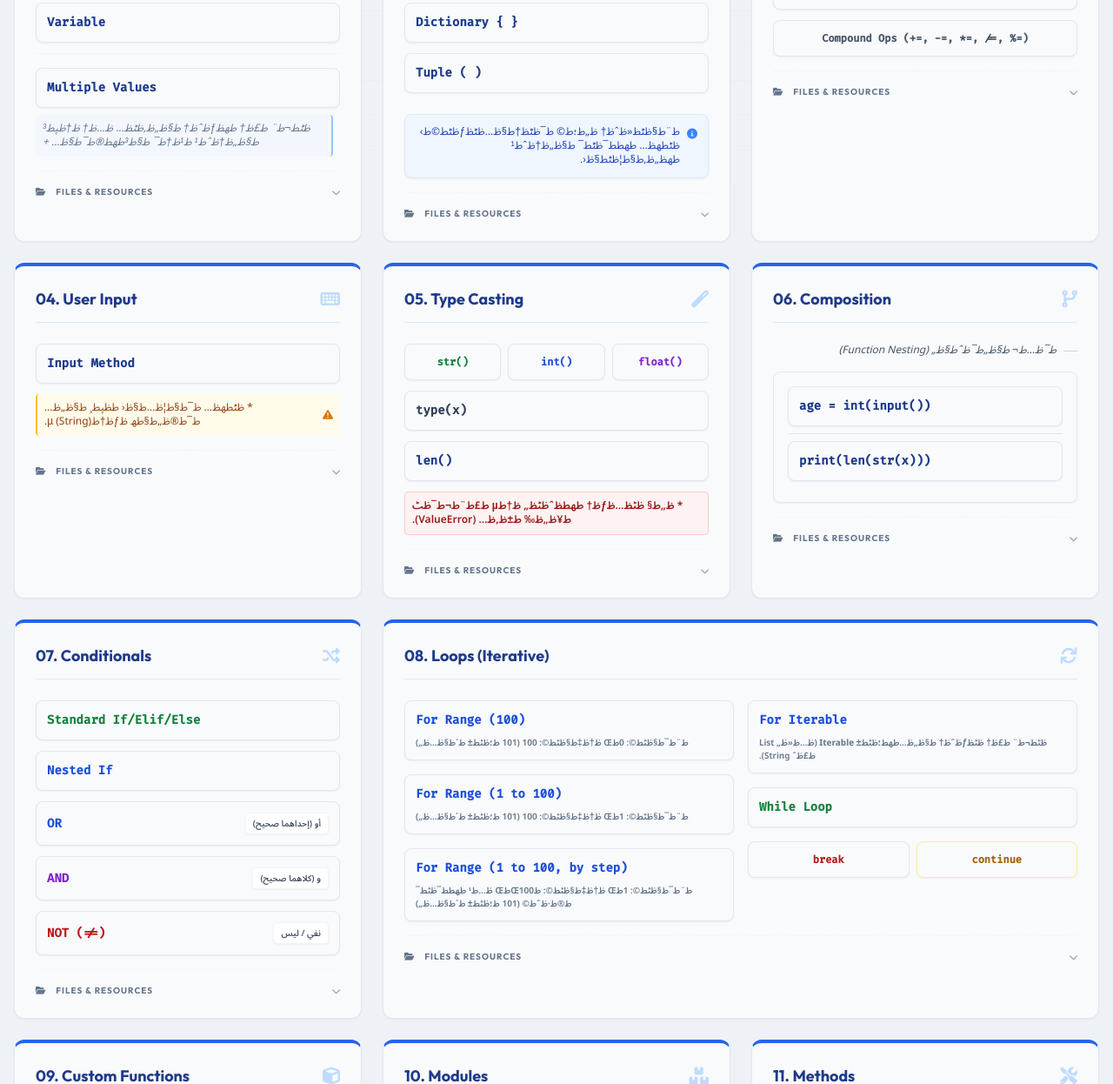
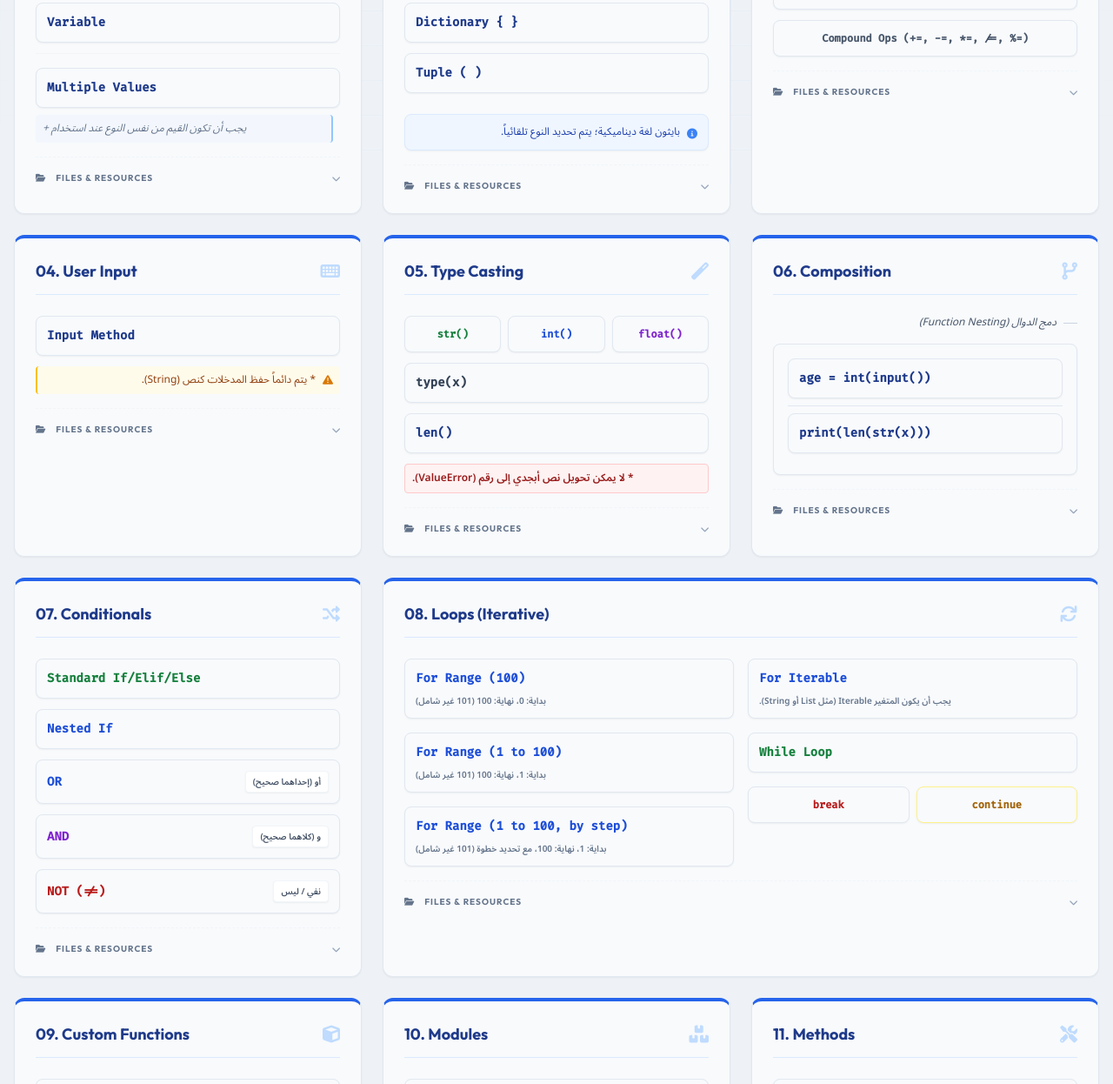
Before and after one commit to x7do0eng/X7do0-Academy, a plain HTML site: page courses/python/index.html in a window 1280 px wide. Shown: the part 588-1834 px from the top of the page at 87% size. Drawn offline with nearby package versions, Linux system fonts and the light colour scheme.

Commit message:
fix arabic text + restructure lessons

```diff
--- a/data/python-lessons.js
+++ b/data/python-lessons.js
@@ -14,7 +14,7 @@ export const lessons = [
                 type: "compound",
                 label: "Multiple Values",
                 code: 'name="Ali"\\nprint("Hi " + name)\\nprint(f"Hi {name}")\\nprint("Hi", name)',
-                note: { text: "ظٹط¬ط¨ ط£ظ† طھظƒظˆظ† ط§ظ„ظ‚ظٹظ… ظ…ظ† ظ†ظپط³ ط§ظ„ظ†ظˆط¹ ط¹ظ†ط¯ ط§ط³طھط®ط¯ط§ظ… +", color: "blue" }
+                note: { text: "يجب أن تكون القيم من نفس النوع عند استخدام +", color: "blue" }
             }
         ],
         files: {
@@ -35,7 +35,7 @@ export const lessons = [
             { type: "keyword", label: "Dictionary { }", code: 'user = {"id": 1, "name": "Ali"}' },
             { type: "keyword", label: "Tuple ( )", code: 'point = (10, 20)\\n# point[0] = 5  (Error!)' }
         ],
-        extraInfo: { text: "ط¨ط§ظٹط«ظˆظ† ظ„ط؛ط© ط¯ظٹظ†ط§ظ…ظٹظƒظٹط©ط› ظٹطھظ… طھط­ط¯ظٹط¯ ط§ظ„ظ†ظˆط¹ طھظ„ظ‚ط§ط¦ظٹط§ظ‹.", icon: "fas fa-info-circle", color: "blue" },
+        extraInfo: { text: "بايثون لغة ديناميكية؛ يتم تحديد النوع تلقائياً.", icon: "fas fa-info-circle", color: "blue" },
         files: {
             subject: "../../files/python/lesson-02/subject2.py",
             challenge: "../../files/python/lesson-02/challenge2.py"
@@ -69,7 +69,7 @@ export const lessons = [
         color: "blue",
         items: [
             { type: "keyword", label: "Input Method", code: 'name = input("Enter name: ")', style: "block", padding: "py-3" },
-            { type: "alert", text: "* ظٹطھظ… ط¯ط§ط¦ظ…ط§ظ‹ ط­ظپط¸ ط§ظ„ظ…ط¯ط®ظ„ط§طھ ظƒظ†طµ (String).", color: "amber", icon: "fas fa-exclamation-triangle" }
+            { type: "alert", text: "* يتم دائماً حفظ المدخلات كنص (String).", color: "amber", icon: "fas fa-exclamation-triangle" }
         ],
         files: {
             subject: "../../files/python/lesson-04/subject4.py",
@@ -93,7 +93,7 @@ export const lessons = [
             },
             { type: "keyword", label: "type(x)", code: 'x = 5\\nprint(type(x))' },
             { type: "keyword", label: "len()", code: 'text = "Hello"\\nprint(len(text)) # 5' },
-            { type: "alert", text: "* ظ„ط§ ظٹظ…ظƒظ† طھط­ظˆظٹظ„ ظ†طµ ط£ط¨ط¬ط¯ظٹ ط¥ظ„ظ‰ ط±ظ‚ظ… (ValueError).", color: "red", style: "simple" }
+            { type: "alert", text: "* لا يمكن تحويل نص أبجدي إلى رقم (ValueError).", color: "red", style: "simple" }
         ],
         files: {
             subject: "../../files/python/lesson-05/subject5.py",
@@ -106,7 +106,7 @@ export const lessons = [
         icon: "fas fa-code-branch",
         color: "blue",
         items: [
-            { type: "text", text: "ط¯ظ…ط¬ ط§ظ„ط¯ظˆط§ظ„ (Function Nesting)", icon: "bar", color: "slate" },
+            { type: "text", text: "دمج الدوال (Function Nesting)", icon: "bar", color: "slate" },
             {
                 type: "container",
                 items: [
@@ -147,12 +147,12 @@ export const lessons = [
         layout: "grid-column",
         columns: [
             [
-                { type: "code-box", label: "For Range (100)", code: 'for i in range(101):\\n    print(i)', note: "ط¨ط¯ط§ظٹط©: 0طŒ ظ†ظ‡ط§ظٹط©: 100 (101 ط؛ظٹط± ط´ط§ظ…ظ„)", style: "simple" },
-                { type: "code-box", label: "For Range (1 to 100)", code: 'for i in range(1, 101):\\n    print(i)', note: "ط¨ط¯ط§ظٹط©: 1طŒ ظ†ظ‡ط§ظٹط©: 100 (101 ط؛ظٹط± ط´ط§ظ…ظ„)", style: "simple" },
-                { type: "code-box", label: "For Range (1 to 100, by step)", code: 'for i in range(1, 101, 2):\\n    print(i)', note: "ط¨ط¯ط§ظٹط©: 1طŒ ظ†ظ‡ط§ظٹط©: طŒ100طŒ ظ…ط¹ طھط­ط¯ظٹط¯ ط®ط·ظˆط© (101 ط؛ظٹط± ط´ط§ظ…ظ„)", style: "simple" }
+                { type: "code-box", label: "For Range (100)", code: 'for i in range(101):\\n    print(i)', note: "بداية: 0، نهاية: 100 (101 غير شامل)", style: "simple" },
+                { type: "code-box", label: "For Range (1 to 100)", code: 'for i in range(1, 101):\\n    print(i)', note: "بداية: 1، نهاية: 100 (101 غير شامل)", style: "simple" },
+                { type: "code-box", label: "For Range (1 to 100, by step)", code: 'for i in range(1, 101, 2):\\n    print(i)', note: "بداية: 1، نهاية: 100، مع تحديد خطوة (101 غير شامل)", style: "simple" }
             ],
             [
-                { type: "code-box", label: "For Iterable", code: 'items = [10, 20, 30]\\nfor x in items:\\n    print(x)', note: "ظٹط¬ط¨ ط£ظ† ظٹظƒظˆظ† ط§ظ„ظ…طھط؛ظٹط± <b>Iterable</b> (ظ…ط«ظ„ List ط£ظˆ String).", style: "simple" },
+                { type: "code-box", label: "For Iterable", code: 'items = [10, 20, 30]\\nfor x in items:\\n    print(x)', note: "يجب أن يكون المتغير Iterable (مثل List أو String).", style: "simple" },
                 { type: "code-box", label: "While Loop", code: 'count = 0\\nwhile count < 5:\\n    print(count)\\n    count += 1', color: "green", style: "simple" },
                 {
                     type: "group", layout: "flex", items: [
```
Also changed, not shown: index.html (line endings or trailing spaces).
